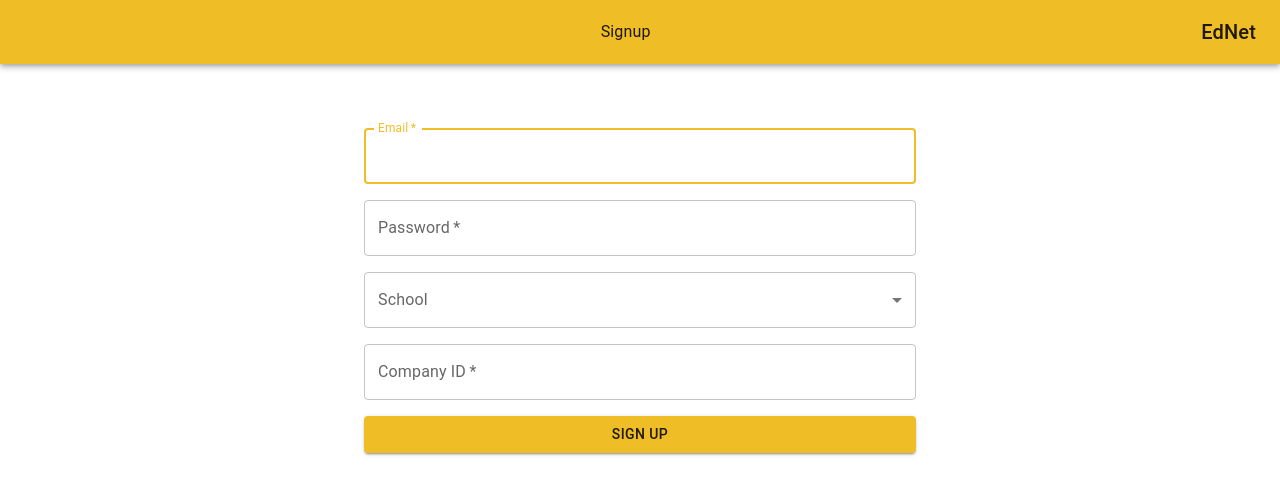
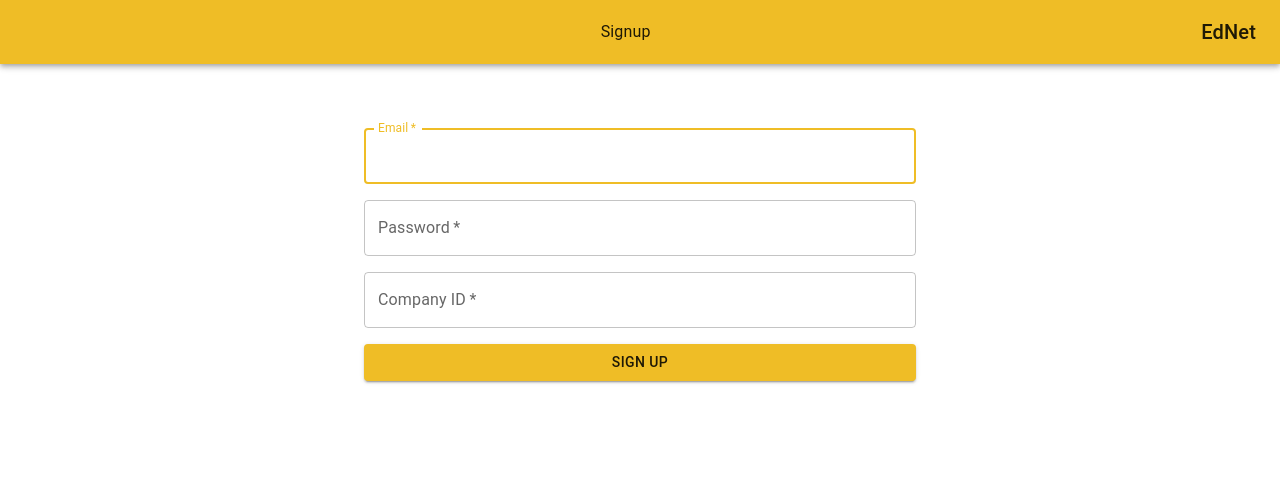
Before and after one commit to SamTessier/Contact-Management, a React (Create React App) app: page /signup in a window 1280 px wide. Shown: the top 494 px of the page. Built offline with nearby package versions, Linux system fonts and the light colour scheme.

Commit message:
Update SignupForm.js
render school selector if staff, and hide companyid feild

converse for admin

```diff
--- a/src/components/SignupForm.js
+++ b/src/components/SignupForm.js
@@ -31,7 +31,7 @@ const SignupForm = ({ onSuccess }) => {
         "Password must be 4-20 characters, contain at least 1 uppercase and 1 lowercase letter, and 1 number."
       );
     } else {
-      const role = companyId ? "staff" : "admin"; // If companyId exists, role is staff. Else, role is admin.
+      const role = companyId ? "staff" : "admin"; //
       const user = {
         email: email.value,
         password: password.value,
@@ -68,6 +68,7 @@ const SignupForm = ({ onSuccess }) => {
           fullWidth
         />
       </Box>
+      {companyId && (
       <Box mb={2}>
         <FormControl fullWidth>
           <InputLabel id="school-label">School</InputLabel>
@@ -84,6 +85,7 @@ const SignupForm = ({ onSuccess }) => {
           </Select>
         </FormControl>
       </Box>
+      )}
       {!companyId && (
         <Box mb={2}>
           <TextField
```
